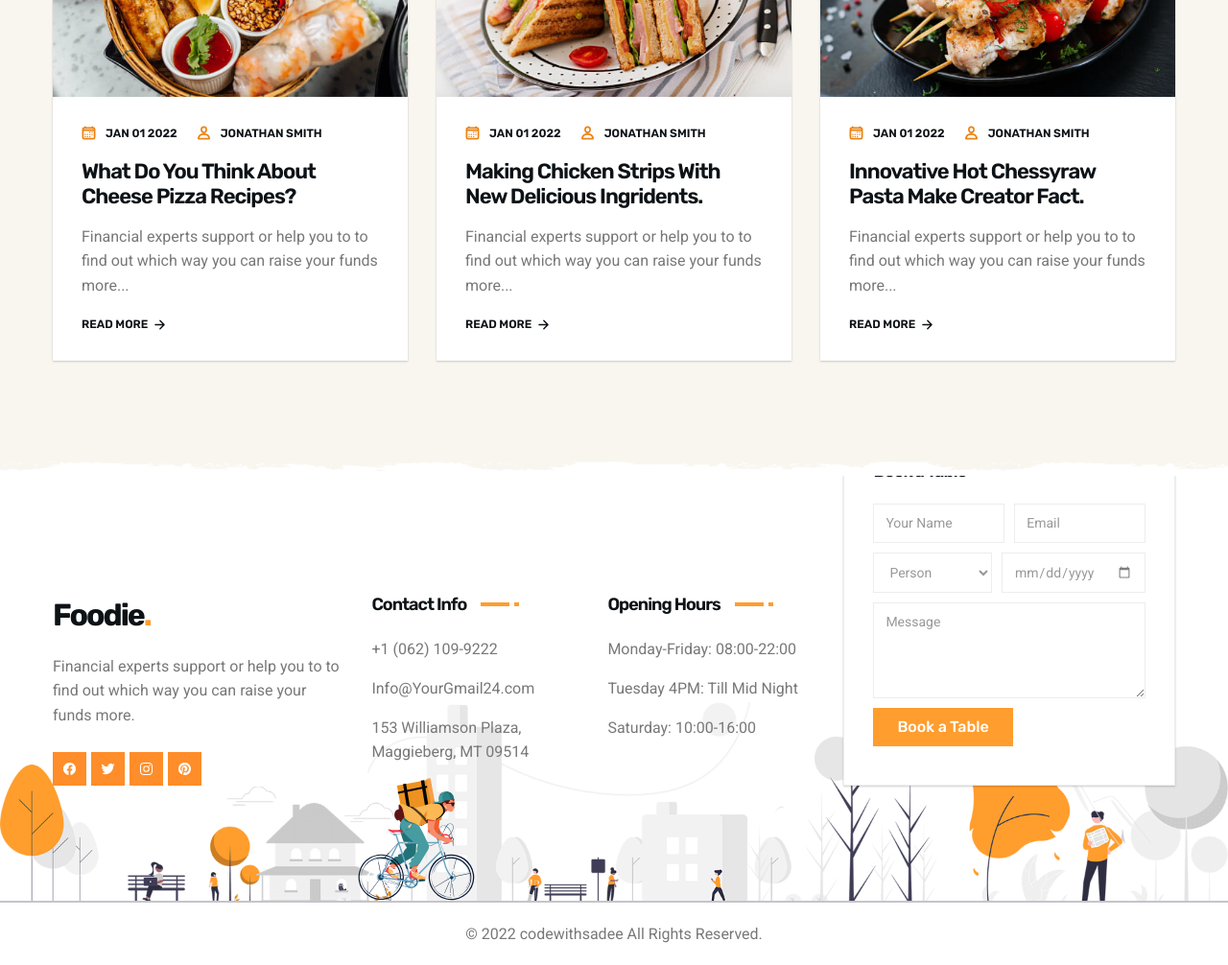
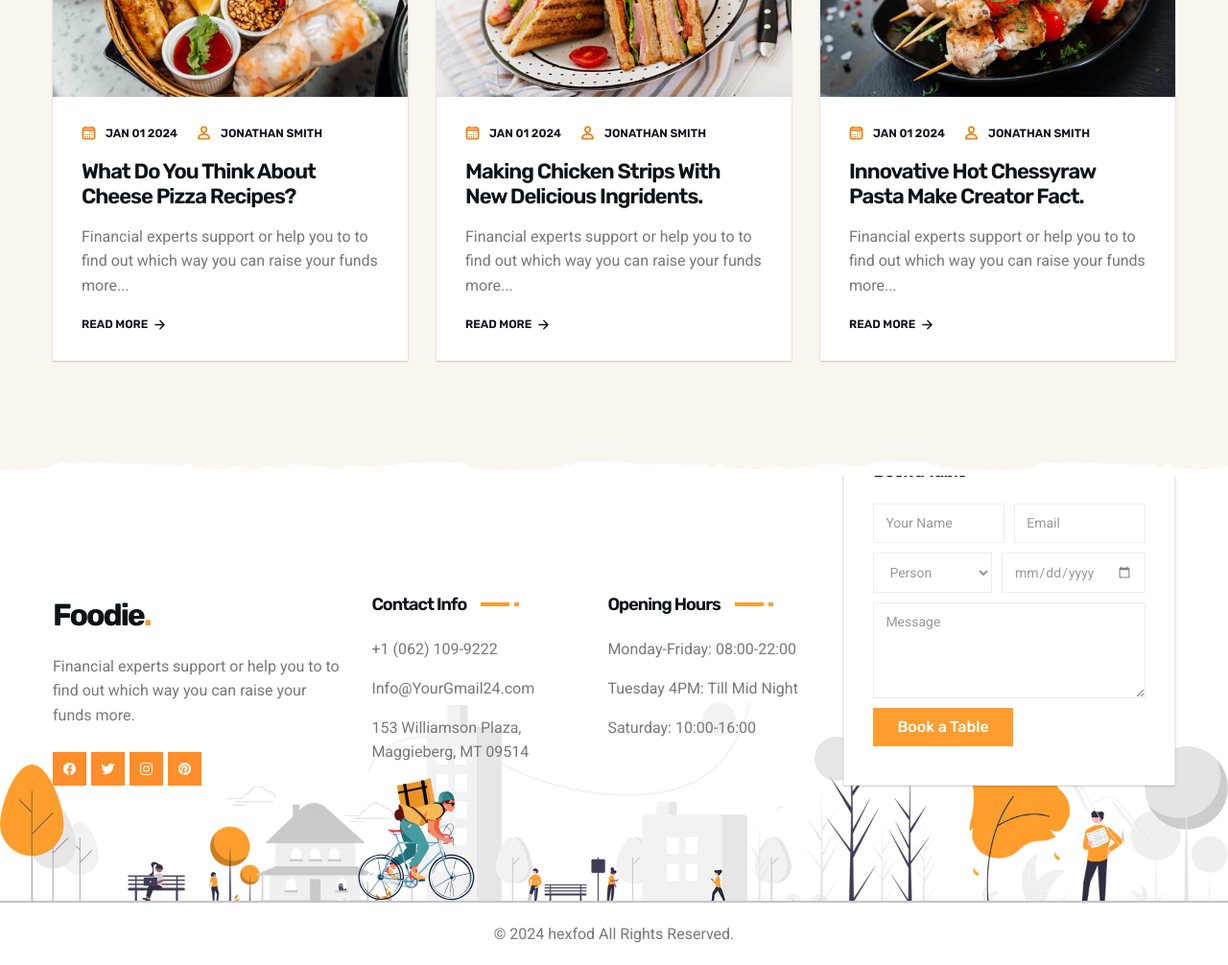
Before and after one commit to hexfod/foodie.github.io, a plain HTML site: page index.html in a window 1280 px wide. Shown: the part 7100-8106 px from the top of the page at 96% size. Drawn offline with nearby package versions, Linux system fonts and the light colour scheme.

Commit message:
Update index.html

```diff
--- a/index.html
+++ b/index.html
@@ -1007,7 +1007,7 @@
                     <a href="#" class="card-meta-link">
                       <ion-icon name="calendar-outline"></ion-icon>
 
-                      <time class="meta-info" datetime="2022-01-01">Jan 01 2022</time>
+                      <time class="meta-info" datetime="2024-01-01">Jan 01 2024</time>
                     </a>
 
                     <a href="#" class="card-meta-link">
@@ -1054,7 +1054,7 @@
                     <a href="#" class="card-meta-link">
                       <ion-icon name="calendar-outline"></ion-icon>
 
-                      <time class="meta-info" datetime="2022-01-01">Jan 01 2022</time>
+                      <time class="meta-info" datetime="2024-01-01">Jan 01 2024</time>
                     </a>
 
                     <a href="#" class="card-meta-link">
@@ -1101,7 +1101,7 @@
                     <a href="#" class="card-meta-link">
                       <ion-icon name="calendar-outline"></ion-icon>
 
-                      <time class="meta-info" datetime="2022-01-01">Jan 01 2022</time>
+                      <time class="meta-info" datetime="2024-01-01">Jan 01 2024</time>
                     </a>
 
                     <a href="#" class="card-meta-link">
@@ -1274,7 +1274,7 @@
     <div class="footer-bottom">
       <div class="container">
         <p class="copyright-text">
-          &copy; 2022 <a href="#" class="copyright-link">codewithsadee</a> All Rights Reserved.
+          &copy; 2024 <a href="#" class="copyright-link">hexfod</a> All Rights Reserved.
         </p>
       </div>
     </div>
```
